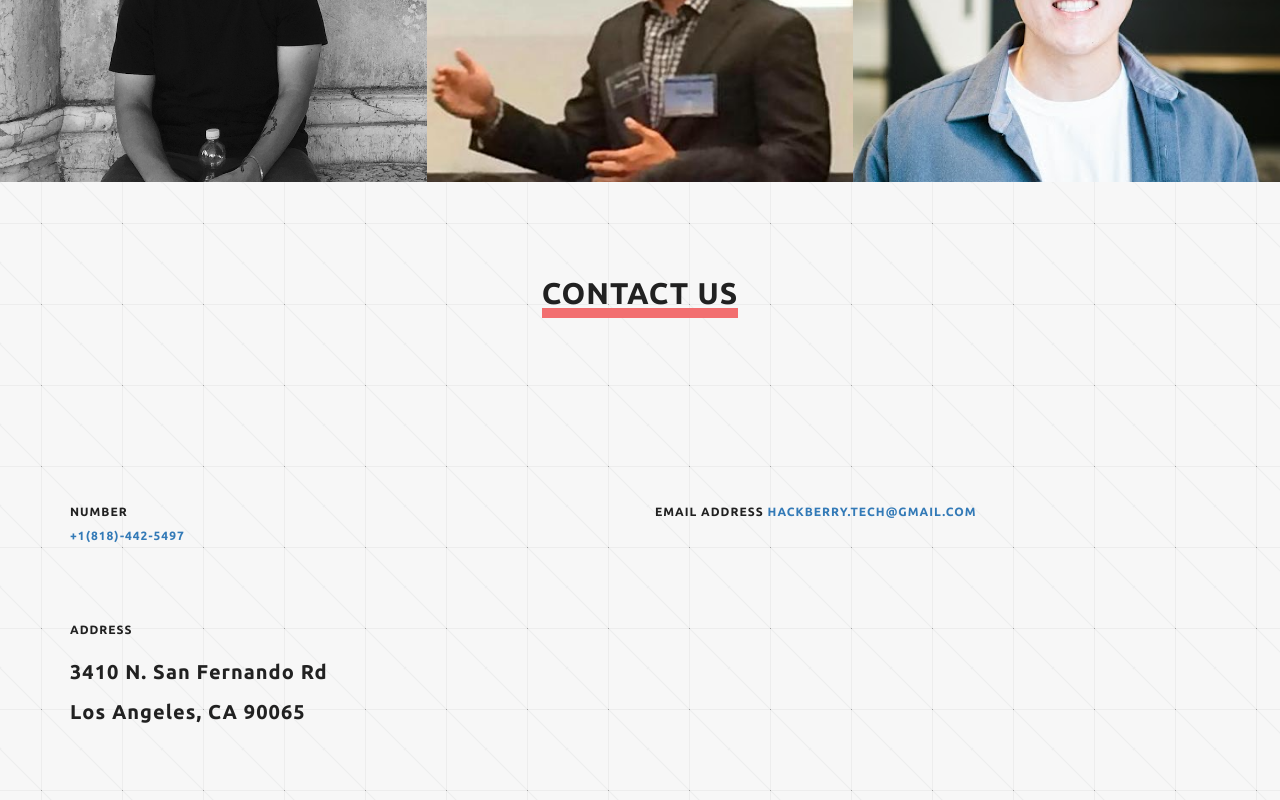
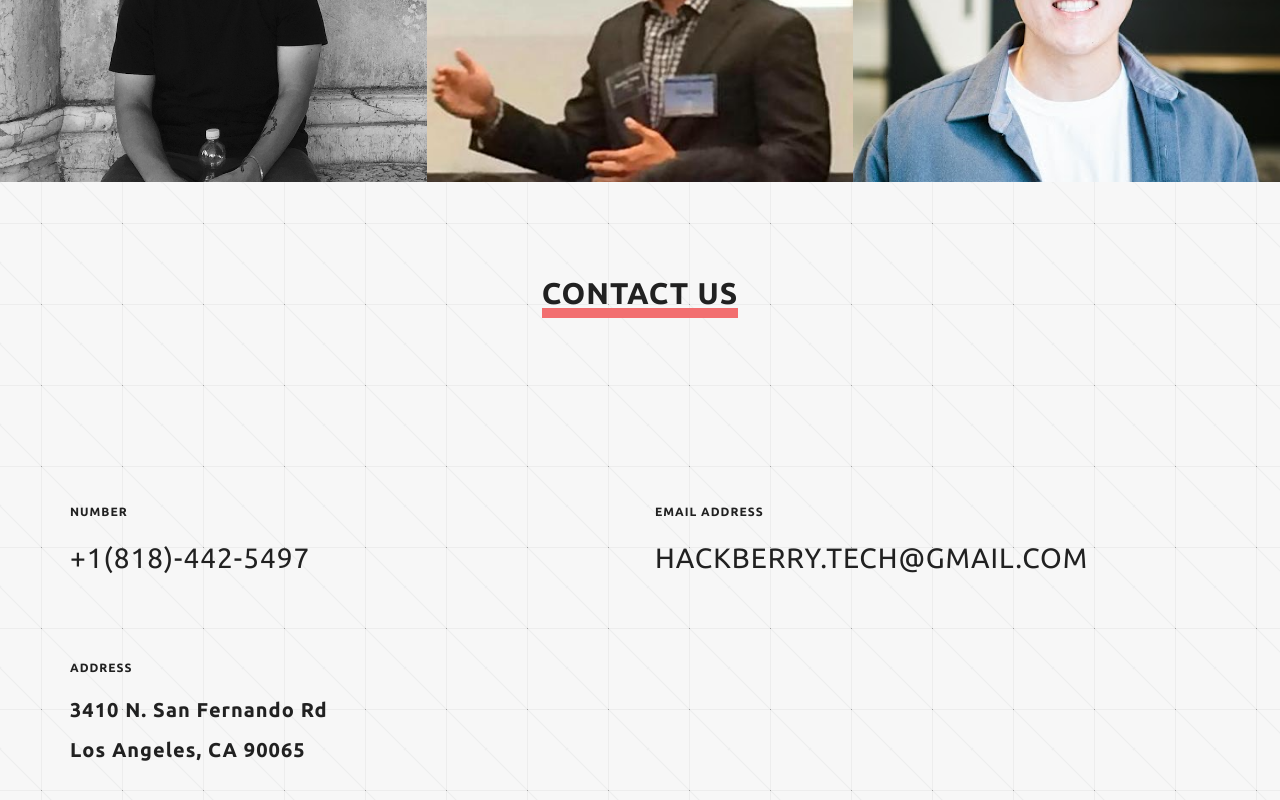
Before and after one commit to hackberrytech/hackberrytech.github.io, a plain HTML site: page index.html in a window 1280 px wide. Shown: the part 6245-7045 px from the top of the page. Drawn offline with Linux system fonts and the light colour scheme.

Commit message:
turned mail and call to links to h2

```diff
--- a/index.html
+++ b/index.html
@@ -1351,7 +1351,7 @@
 
                                                         <label for="name">Number
                                                         <div class="quform-input">
-                                                            <a href="tel:1818-442-5497">+1(818)-442-5497</a>
+                                                            <a href="tel:1818-442-5497"><h2>+1(818)-442-5497</h2></a>
                                                         </div>
 
                                                     </div>
@@ -1361,7 +1361,7 @@
                                                     <div class="quform-overlay quform-element clearfix quform-element-text col-md-6">
 
                                                         <label for="email">Email address
-                                                       <a href="mailto:hackberry.tech@gmail.com?Subject=Hello%20again" target="_top">hackberry.tech@gmail.com</a>
+                                                       <a href="mailto:hackberry.tech@gmail.com?Subject=Hello%20again" target="_top"><h2>hackberry.tech@gmail.com</h2></a>
 
                                                     </div>
                                                     <!-- End Text input element -->
```
